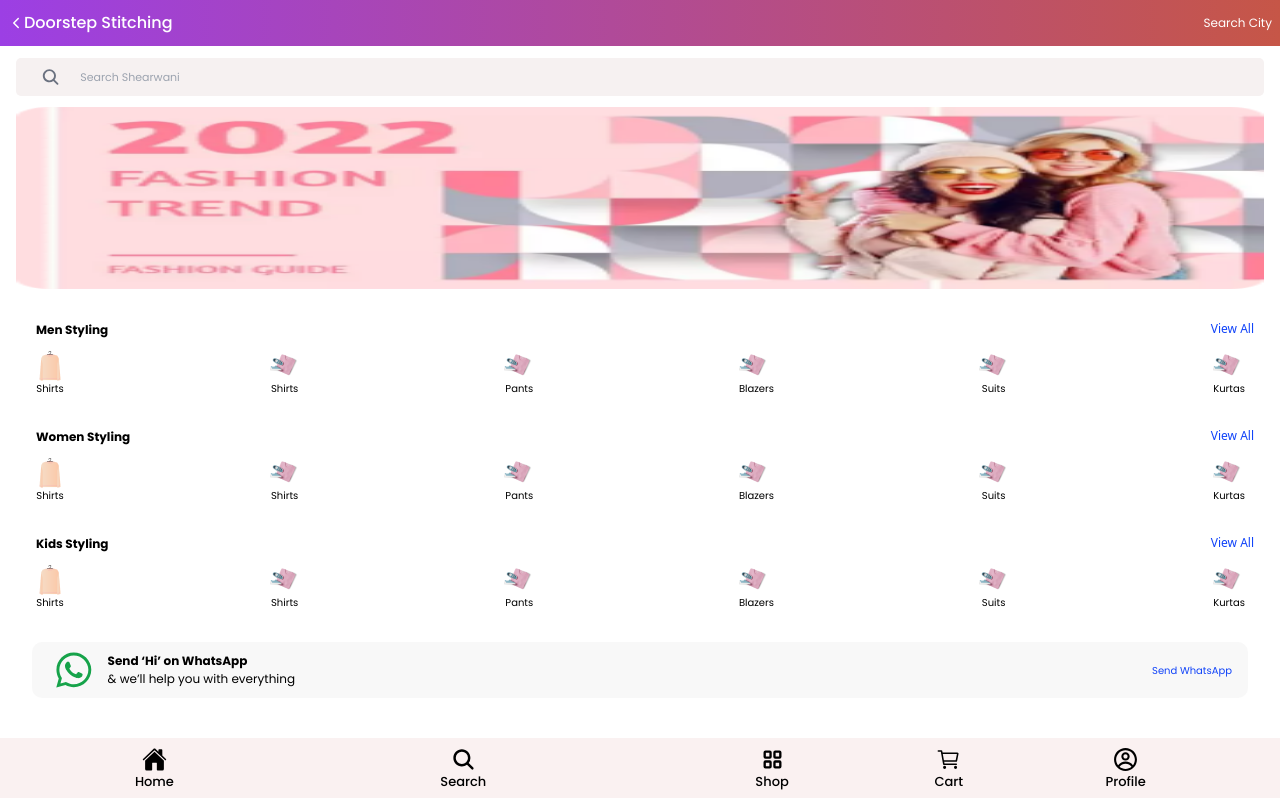
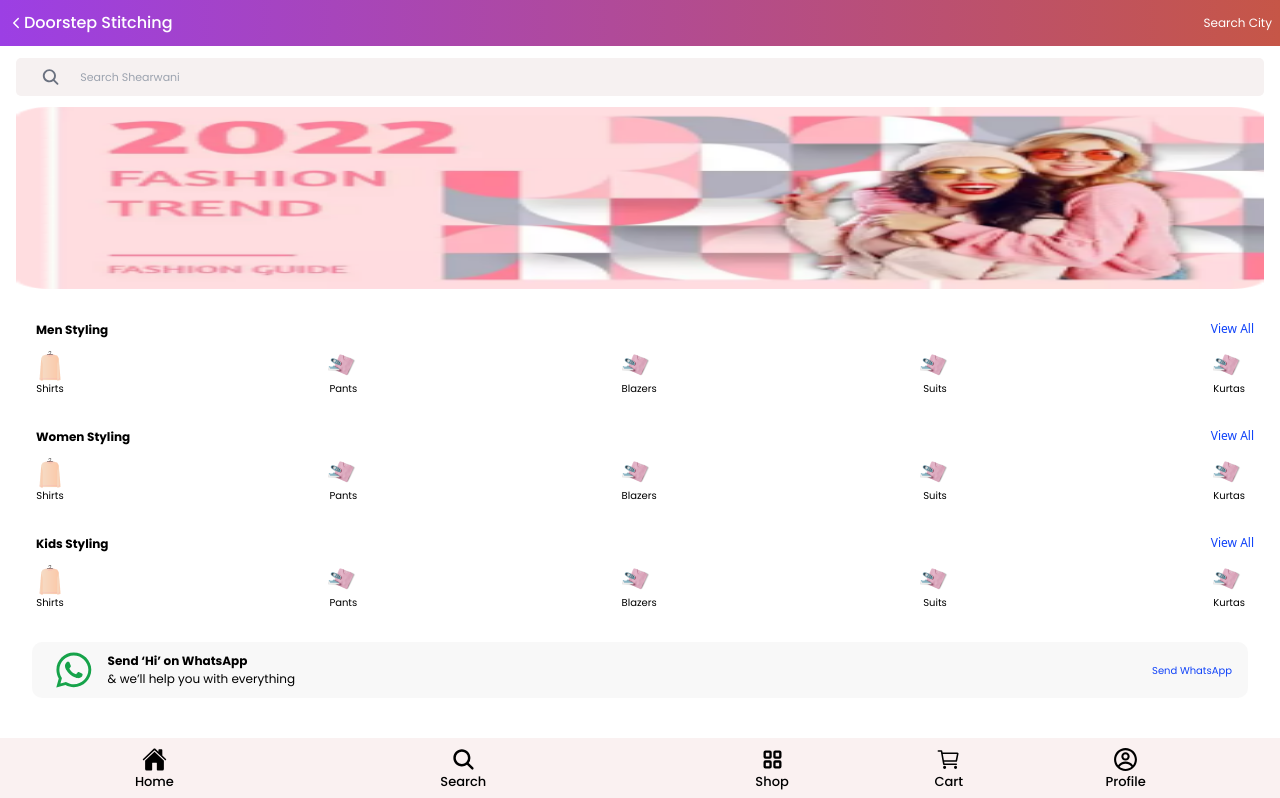
Before and after one commit to Hazique007/OnlineTailoring, a React (Vite) app in the folder client/: page /Home in a window 1280 px wide. Shown: the top 798 px of the page. Built offline with nearby package versions, Linux system fonts and the light colour scheme.

Commit message:
add Not Found Page

```diff
--- a/client/src/App.jsx
+++ b/client/src/App.jsx
@@ -7,9 +7,9 @@ import LoginPage from "./pages/Authentication/Login/login";
 import AuthLanding from "./pages/Authentication/AuthLanding";
 import FabricPage from "./pages/Fabric-Page/fabric";
 import Customize from "./pages/Customization/Customize";
-
-import otp from "./pages/Authentication//OtpVerification/otpPage"
-import OrderSummary from "./pages/Order-Page/order-summary"
+import NotFound from "./pages/NotFound/notfound";
+import otp from "./pages/Authentication//OtpVerification/otpPage";
+import OrderSummary from "./pages/Order-Page/order-summary";
 import OrderSuccessful from "./pages/Order-Page/order-successful";
 
 const App = () => {
@@ -29,7 +29,8 @@ const App = () => {
           <Route path="/search" Component={SearchPage}></Route>
           <Route path="/ordersummary" Component={OrderSummary}></Route>
           <Route path="/orderSuccessful" Component={OrderSuccessful}></Route>
-         <Route path="/search" Component={SearchPage}></Route>
+          <Route path="/search" Component={SearchPage}></Route>
+          <Route path="*" Component={NotFound}></Route>
         </Routes>
       </BrowserRouter>
     </>
--- a/client/src/components/styling-img-text.jsx
+++ b/client/src/components/styling-img-text.jsx
@@ -1,13 +1,17 @@
 import React from "react";
+import { Link } from "react-router-dom";
 
-const StylingImageText = ({ img, text }) => {
+const StylingImageText = ({ img, text, onClick, link }) => {
   return (
-    <div className="flex-col items-center justify-center text-center">
-      <img className="w-[30px] h-[30px]" src={img} alt="" />
+    <Link
+      to={link}
+      className="flex-col items-center justify-center text-center "
+    >
+      <img onClick={onClick} className="w-[30px] h-[30px]" src={img} alt="" />
       <p className="text-[10px] font-[400] leading-[15px] font-poppins">
         {text}
       </p>
-    </div>
+    </Link>
   );
 };
 
--- a/client/src/components/styling.jsx
+++ b/client/src/components/styling.jsx
@@ -4,7 +4,11 @@ import StylingImageText from "./styling-img-text";
 import StyleImg from "../assets/images/t-shirt mockup.png";
 import StyleImg1 from "../assets/images/t-shirt.png";
 
-const Styling = ({ heading, img, text }) => {
+const Styling = ({ heading, img, text, onClick, link }) => {
+  // const navigate = useNavigation();
+  // const handleNavigate = (text) => {
+  //   navigate(`/${text}`);
+  // };
   return (
     <div>
       <div className="pt-5 w-full flex justify-between px-[10px] mt-3">
@@ -16,12 +20,36 @@ const Styling = ({ heading, img, text }) => {
         </Link>
       </div>
       <div className="images flex w-full mt-3 px-[19px] justify-between px-13">
-        <StylingImageText text={"Shirts"} img={StyleImg1} />
-        <StylingImageText text={"Shirts"} img={StyleImg} />
-        <StylingImageText text={"Pants"} img={StyleImg} />
-        <StylingImageText text={"Blazers"} img={StyleImg} />
-        <StylingImageText text={"Suits"} img={StyleImg} />
-        <StylingImageText text={"Kurtas"} img={StyleImg} />
+        <StylingImageText
+          link={`${heading}/Shirts`}
+          text={"Shirts"}
+          img={StyleImg1}
+        />
+        <StylingImageText
+          link={`${heading}/Pants`}
+          text={"Pants"}
+          img={StyleImg}
+        />
+        <StylingImageText
+          link={`${heading}/Blazers`}
+          text={"Blazers"}
+          img={StyleImg}
+        />
+        <StylingImageText
+          link={`${heading}/Suits`}
+          text={"Suits"}
+          img={StyleImg}
+        />
+        <StylingImageText
+          link={`${heading}/Kurtas`}
+          text={"Kurtas"}
+          img={StyleImg}
+        />
+        {/* <StylingImageText
+          link={`${heading}/Shirts`}
+          text={"Shirts"}
+          img={StyleImg}
+        /> */}
       </div>
     </div>
   );
--- /dev/null
+++ b/client/src/pages/NotFound/notfound.jsx
@@ -0,0 +1,25 @@
+import React from "react";
+import { Link } from "react-router-dom";
+import TopNav from "../../components/TopNav";
+
+const NotFound = () => {
+  return (
+    <div>
+      <TopNav />
+      <div className="h-screen flex flex-col items-center justify-center bg-gray-100 text-center">
+        <h1 className="text-6xl font-bold text-pink-600">404</h1>
+        <p className="text-lg text-gray-700 mt-4">
+          Oops! The page you're looking for doesn't exist.
+        </p>
+        <Link
+          to="/Home"
+          className="mt-6 px-6 py-3 bg-pink-500 text-white rounded-md text-sm hover:bg-pink-600 transition"
+        >
+          Back to Home
+        </Link>
+      </div>
+    </div>
+  );
+};
+
+export default NotFound;
```
